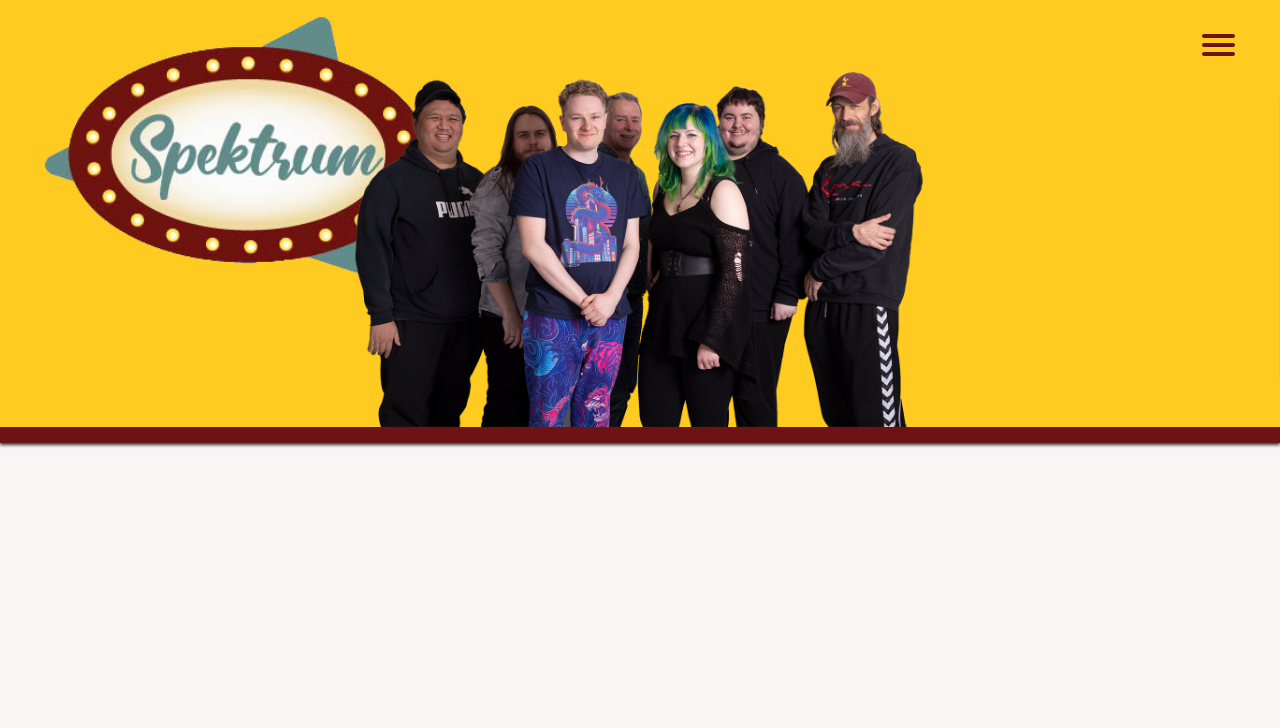
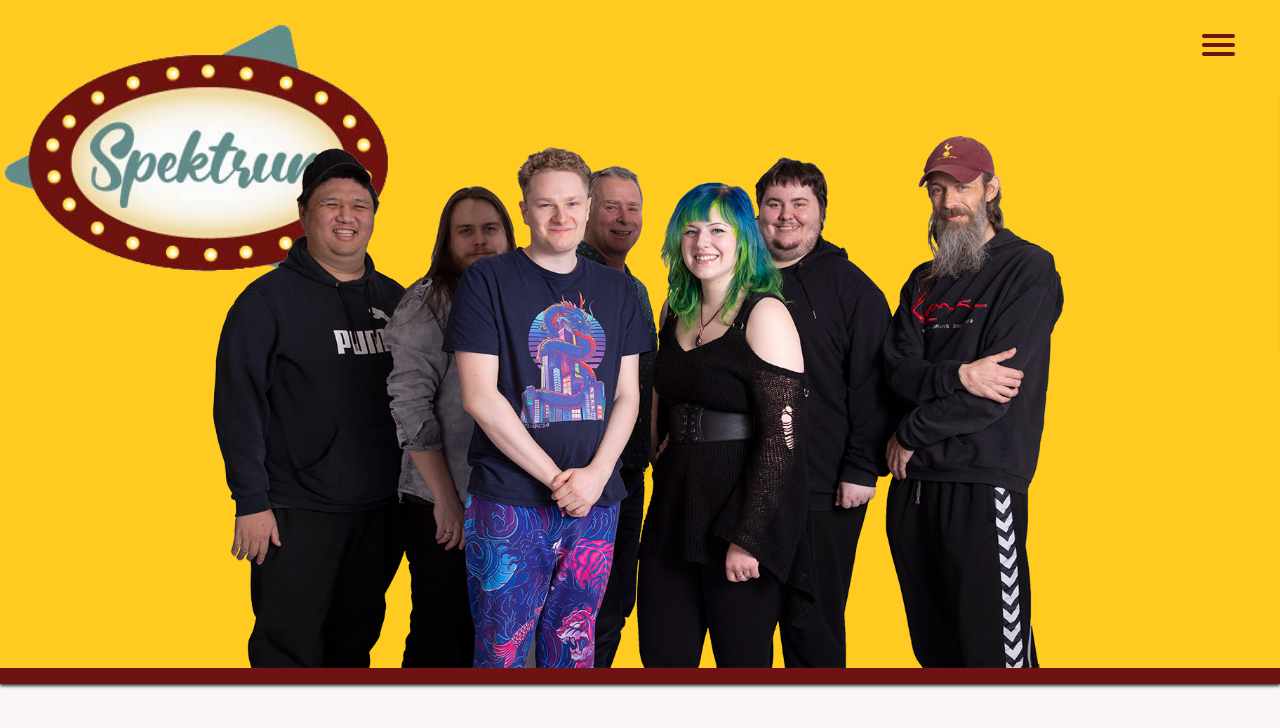
Before and after one commit to center-for-autisme/spektrumband.dk, a PHP site: page /header.php in a window 1280 px wide. Shown: the top 728 px of the page. Run offline with PHP 8.4, Linux system fonts and the light colour scheme; data that the repository does not hold is empty.

Commit message:
adjustments to header image resposiveness

```diff
--- a/stylesheets/layout/_header.scss
+++ b/stylesheets/layout/_header.scss
@@ -9,50 +9,11 @@ header {
     background-color: $brand-color;
     background-image: image("Spektrumband.png");
     background-repeat: no-repeat;
-    background-position-y: 10%;
-    background-position-x: 5%;
+    background-position-y: 24px;
+    background-position-x: 5px;
     background-size: 30% auto;
     border-bottom: $text-color 1rem solid;
     box-shadow: 0rem 0.1rem 0.2rem $very-dark-grey;
-
-    /* Navigation */
-
-    nav {
-        background-color: #6d1313;
-        text-align: center;
-
-
-        ul {
-            list-style-type: none;
-            margin: auto auto 0;
-            overflow: hidden;
-            padding: 0;
-
-            li {
-                float: left;
-                border-right: 1px solid #ffcb20;
-                margin-bottom: 0;
-                padding: 0;
-            }
-
-            li:last-child {
-                border-right: none;
-            }
-        }
-
-        a {
-            font-family: $text-font-stack;
-            color: lightblue;
-            display: block;
-            padding: 0.5rem;
-            overflow: hidden;
-        }
-
-        a:hover {
-            text-decoration: none;
-            background-color: #4b1313;
-        }
-    }
 
     /* images */
 
@@ -62,8 +23,17 @@ header {
 
     .resp-image img {
         display: block;
-        width: 50%;
+        width: 75%;
         max-width: 1368px;
-        margin: auto;
+        margin: 0 1em 0 1em;
+        padding-top: 1em;
+
+        @include respond-to('very-small') {
+            margin-left: 2em;
+        }
+
+        @include respond-to('small') {
+            margin: auto;
+        }
     }
 }
--- a/stylesheets/main.css
+++ b/stylesheets/main.css
@@ -676,52 +676,32 @@ header {
   background-color: rgb(255, 203, 32);
   background-image: url("../assets/images/Spektrumband.png");
   background-repeat: no-repeat;
-  background-position-y: 10%;
-  background-position-x: 5%;
+  background-position-y: 24px;
+  background-position-x: 5px;
   background-size: 30% auto;
   border-bottom: rgb(109, 19, 19) 1rem solid;
   box-shadow: 0rem 0.1rem 0.2rem rgb(51, 51, 51);
-  /* Navigation */
   /* images */
-}
-header nav {
-  background-color: #6d1313;
-  text-align: center;
-}
-header nav ul {
-  list-style-type: none;
-  margin: auto auto 0;
-  overflow: hidden;
-  padding: 0;
-}
-header nav ul li {
-  float: left;
-  border-right: 1px solid #ffcb20;
-  margin-bottom: 0;
-  padding: 0;
-}
-header nav ul li:last-child {
-  border-right: none;
-}
-header nav a {
-  font-family: "blokletters_balpenbalpen", "Segoe Print", "Lucida Sans", cursive, sans-serif;
-  color: lightblue;
-  display: block;
-  padding: 0.5rem;
-  overflow: hidden;
-}
-header nav a:hover {
-  text-decoration: none;
-  background-color: #4b1313;
 }
 header .resp-image {
   text-align: center;
 }
 header .resp-image img {
   display: block;
-  width: 50%;
+  width: 75%;
   max-width: 1368px;
-  margin: auto;
+  margin: 0 1em 0 1em;
+  padding-top: 1em;
+}
+@media (min-width: 480px) {
+  header .resp-image img {
+    margin-left: 2em;
+  }
+}
+@media (min-width: 767px) {
+  header .resp-image img {
+    margin: auto;
+  }
 }
 
 footer {
```
Also changed, not shown: 1 other file.
